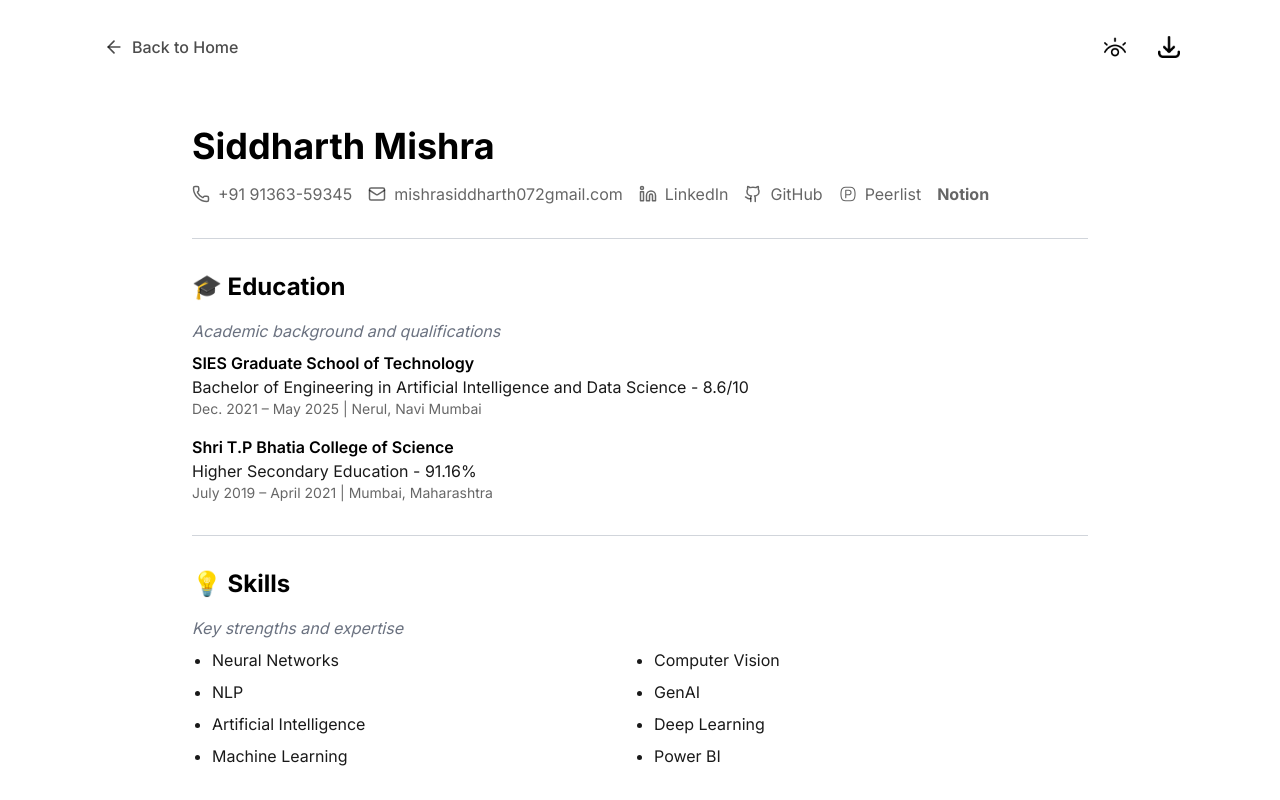
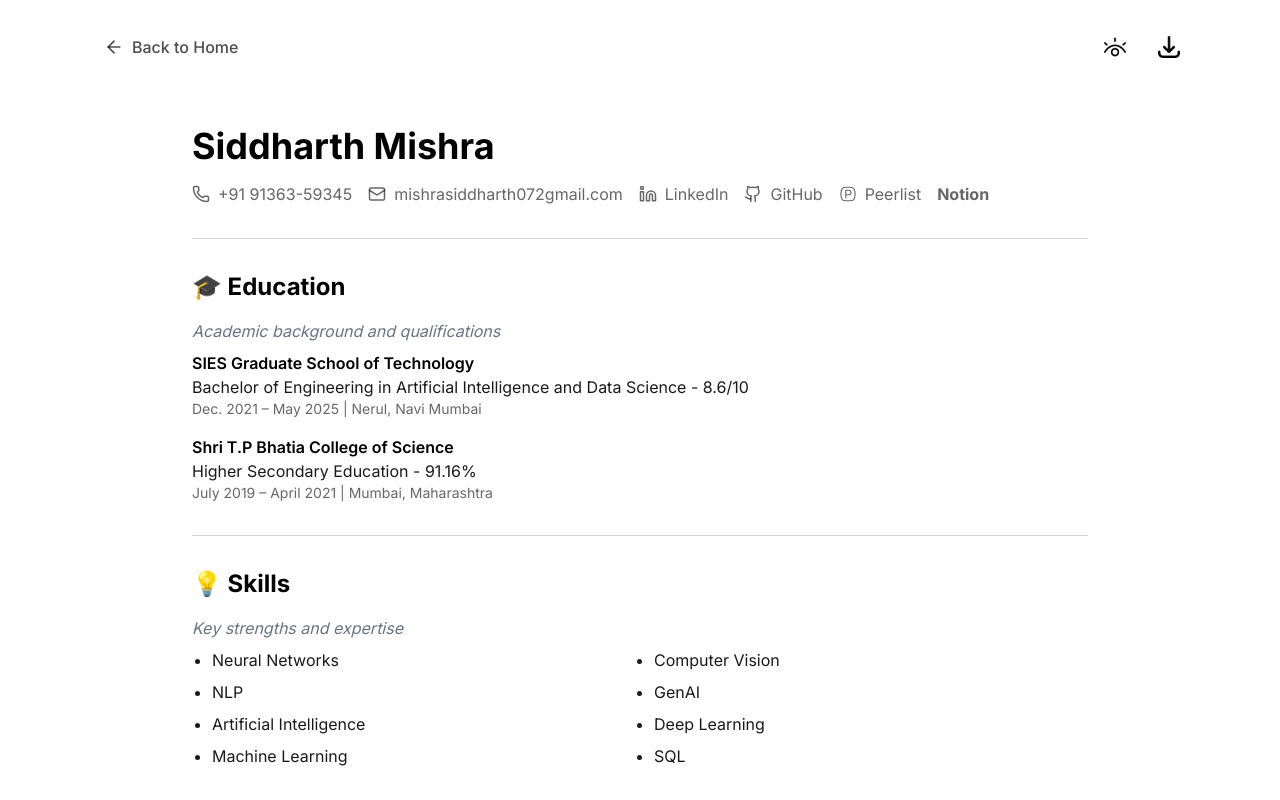
Before and after one commit to Sid3503/siddharth, a Next.js app: page /resume in a window 1280 px wide. Shown: the top 800 px of the page. Built offline with nearby package versions, Linux system fonts and the light colour scheme.

Commit message:
Update skills.tsx

```diff
--- a/components/skills.tsx
+++ b/components/skills.tsx
@@ -7,7 +7,7 @@ export default function Skills() {
     "Artificial Intelligence",
     "Deep Learning",
     "Machine Learning",
-    "Power BI",
+    "SQL",
   ]
 
   return (
```
